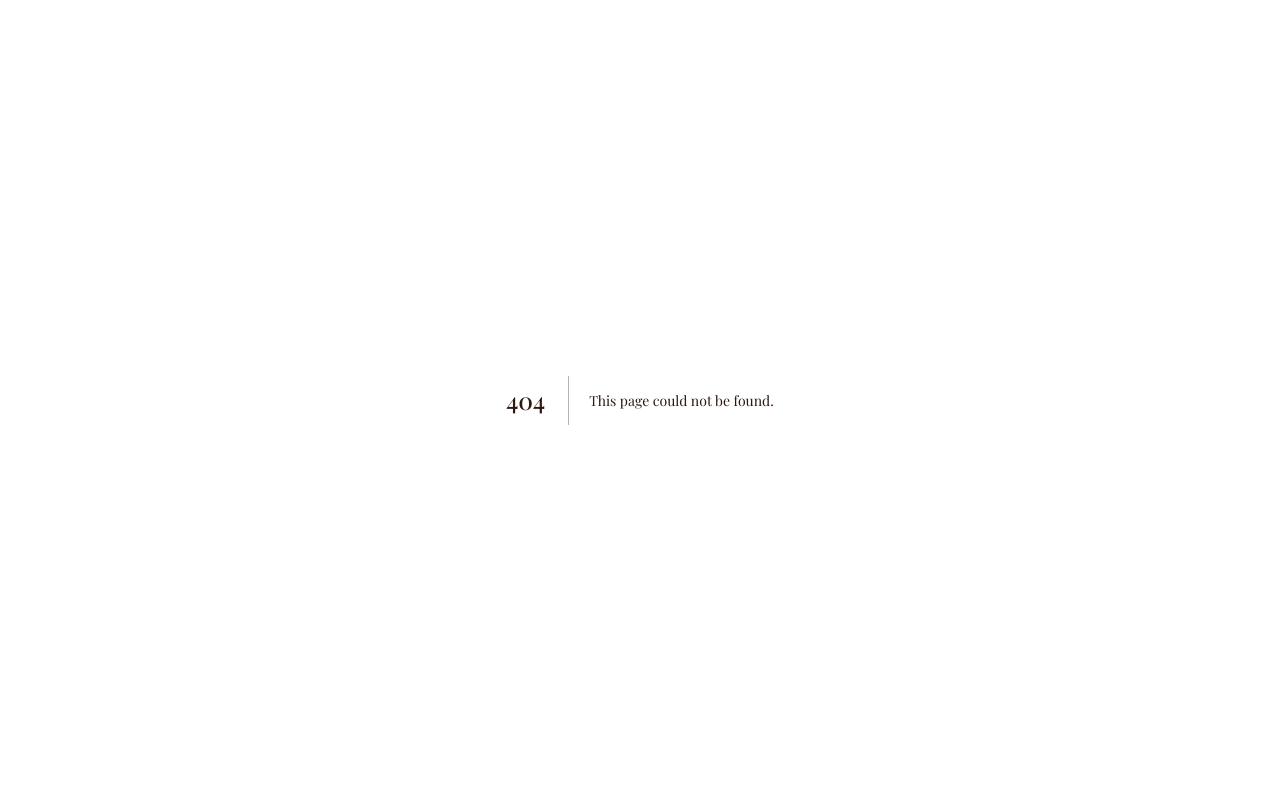
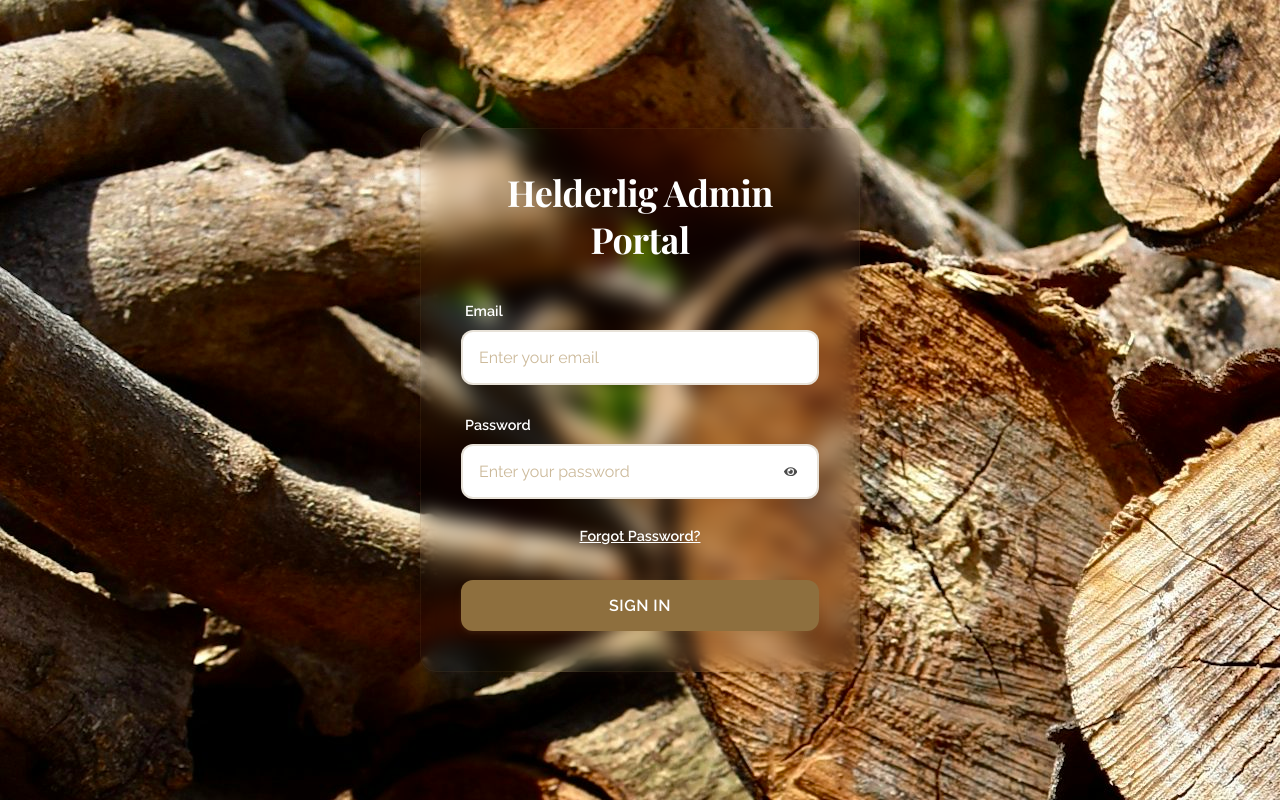
Before and after one commit to dinexh/Helderlig, a Next.js app in the folder my-app/: page /auth in a window 1280 px wide. Before the commit this address had no page. Built offline with nearby package versions, Linux system fonts and the light colour scheme; no server answers.

Commit message:
added auth

```diff
--- a/my-app/package.json
+++ b/my-app/package.json
@@ -9,10 +9,12 @@
     "lint": "next lint"
   },
   "dependencies": {
+    "firebase": "^11.1.0",
     "framer-motion": "^11.14.1",
     "next": "15.1.0",
     "react": "^19.0.0",
     "react-dom": "^19.0.0",
+    "react-hot-toast": "^2.4.1",
     "react-icons": "^5.4.0"
   },
   "devDependencies": {
--- /dev/null
+++ b/my-app/src/app/(pages)/auth/page.css
@@ -0,0 +1,203 @@
+.login-component {
+  display: flex;
+  align-items: center;
+  justify-content: center;
+  background-image: url('../../Assets/auth\ backgrounf.jpeg');
+  padding: 20px;
+  position: relative;
+  width: 100%;
+  height: 100vh;
+}
+
+.login-component-in {
+    width: 95%;
+    max-width: 440px;
+  padding: 40px;
+  border-radius: 16px;
+  box-shadow:
+    0 10px 30px rgba(44, 24, 16, 0.15),
+    0 2px 4px rgba(44, 24, 16, 0.1);
+  width: 100%;
+  max-width: 440px;
+  border: 1px solid rgba(142, 111, 62, 0.12);
+  backdrop-filter: blur(10px);
+  color: white;
+}
+
+.login-component-in-heading {
+  margin-bottom: 36px;
+  text-align: center;
+}
+
+.login-component-in-heading h1 {
+  margin: 0;
+  color: white;
+  font-size: 2.25rem;
+  font-family: 'Playfair Display', serif;
+  font-weight: 700;
+  letter-spacing: -0.5px;
+  margin-bottom: 12px;
+}
+
+.login-component-in-heading p {
+    color: white;
+  font-family: 'Raleway', sans-serif;
+  font-size: 0.95rem;
+  font-weight: 500;
+}
+
+.login-component-in-form {
+  display: flex;
+  flex-direction: column;
+}
+
+.login-form {
+  display: flex;
+  flex-direction: column;
+  gap: 28px;
+}
+
+.form-group {
+  display: flex;
+  flex-direction: column;
+  gap: 8px;
+}
+
+.form-group label {
+    color: white;
+  font-size: 0.9rem;
+  font-weight: 600;
+  font-family: 'Raleway', sans-serif;
+  margin-left: 4px;
+}
+
+.password-input-wrapper {
+  position: relative;
+  display: flex;
+  align-items: center;
+}
+
+.password-toggle {
+  position: absolute;
+  right: 14px;
+  background: none;
+  border: none;
+  color: black;
+  cursor: pointer;
+  padding: 8px;
+  display: flex;
+  align-items: center;
+  opacity: 0.7;
+  transition: all 0.2s ease;
+}
+
+.password-toggle:hover {
+  opacity: 1;
+  color: brown;
+}
+
+.form-group input {
+  padding: 16px;
+  border: 2px solid rgba(142, 111, 62, 0.2);
+  background: #FFFFFF;
+  border-radius: 12px;
+  font-size: 1rem;
+  transition: all 0.2s ease;
+  font-family: 'Raleway', sans-serif;
+  color: #2C1810;
+  width: 100%;
+}
+
+.form-group input:hover {
+  border-color: rgba(142, 111, 62, 0.3);
+}
+
+.form-group input:focus {
+  outline: none;
+  border-color: #8E6F3E;
+  background: white;
+  box-shadow: 0 0 0 4px rgba(142, 111, 62, 0.08);
+}
+
+.form-group input::placeholder {
+  color: #B69C6F;
+  opacity: 0.7;
+}
+.form-group-password {
+  display: flex;
+  justify-content: center;
+  align-items: center;
+}
+.forgot-password {
+  background: none;
+  border: none;
+  color: white;
+  font-size: 0.9rem;
+  cursor: pointer;
+  text-align: right;
+  font-family: 'Raleway', sans-serif;
+  font-weight: 600;
+  align-self: flex-end;
+  transition: all 0.2s ease;
+  text-decoration: underline;
+}
+
+.forgot-password:hover {
+  color: #8E6F3E;
+  transform: translateY(-1px);
+}
+
+.login-button {
+  background: #8E6F3E;
+  color: #FFFFFF;
+  border: none;
+  padding: 16px 24px;
+  border-radius: 12px;
+  font-size: 1rem;
+  font-weight: 600;
+  cursor: pointer;
+  transition: all 0.3s ease;
+  font-family: 'Raleway', sans-serif;
+  text-transform: uppercase;
+  letter-spacing: 0.5px;
+  box-shadow:
+    0 2px 4px rgba(142, 111, 62, 0.1),
+    0 4px 8px rgba(142, 111, 62, 0.1);
+  margin-top: 8px;
+}
+
+.login-button:hover {
+  background: #5C4827;
+  transform: translateY(-2px);
+  box-shadow:
+    0 4px 8px rgba(142, 111, 62, 0.15),
+    0 8px 16px rgba(142, 111, 62, 0.15);
+}
+
+.login-button:active {
+  transform: translateY(0);
+  box-shadow:
+    0 2px 4px rgba(142, 111, 62, 0.1);
+}
+
+.login-button:disabled {
+  background: #D4B483;
+  cursor: not-allowed;
+  transform: none;
+  box-shadow: none;
+  opacity: 0.7;
+}
+
+.error-message {
+  background: rgba(164, 92, 64, 0.08);
+  color: #A45C40;
+  padding: 16px;
+  border-radius: 12px;
+  font-size: 0.9rem;
+  margin-bottom: 24px;
+  border: 1px solid rgba(164, 92, 64, 0.2);
+  font-weight: 500;
+  display: flex;
+  align-items: center;
+  gap: 8px;
+}
--- /dev/null
+++ b/my-app/src/app/(pages)/auth/page.tsx
@@ -0,0 +1,117 @@
+'use client';
+
+import { useState } from 'react';
+import { auth } from '@/config/firebase';
+import { signInWithEmailAndPassword, sendPasswordResetEmail } from 'firebase/auth';
+import { useRouter } from 'next/navigation';
+import toast, { Toaster } from 'react-hot-toast';
+import { FaEye, FaEyeSlash } from 'react-icons/fa';
+import '../../globals.css';
+import './page.css';
+
+export default function LoginPage() {
+  const [email, setEmail] = useState('');
+  const [password, setPassword] = useState('');
+  const [error, setError] = useState('');
+  const [loading, setLoading] = useState(false);
+  const [showPassword, setShowPassword] = useState(false);
+  const router = useRouter();
+
+  const handleLogin = async (e: React.FormEvent) => {
+    e.preventDefault();
+    setLoading(true);
+    setError('');
+
+    try {
+      await signInWithEmailAndPassword(auth, email, password);
+      toast.success('Successfully logged in!');
+      router.push('/dashboard');
+    } catch (err: any) {
+      toast.error(err.message);
+      setError(err.message);
+    } finally {
+      setLoading(false);
+    }
+  };
+
+  const handleForgotPassword = async () => {
+    if (!email) {
+      toast.error('Please enter your email first');
+      setError('Please enter your email first');
+      return;
+    }
+
+    try {
+      await sendPasswordResetEmail(auth, email);
+      toast.success('Password reset email sent! Please check your inbox.');
+    } catch (err: any) {
+      toast.error(err.message);
+      setError(err.message);
+    }
+  };
+
+  return (
+    <div className="login-component">
+        <div className="login-component-in">
+            <Toaster position="top-right" />
+                <div className="login-component-in-heading">
+                    <h1>Helderlig Admin Portal</h1>
+                {error && <div className="error-message">{error}</div>}
+                </div>
+            <div className="login-component-in-form">
+                <form onSubmit={handleLogin} className="login-form">
+                    <div className="form-group">
+                        <label htmlFor="email">Email</label>
+                        <input
+                        type="email"
+                        id="email"
+                        value={email}
+                        onChange={(e) => setEmail(e.target.value)}
+                        placeholder="Enter your email"
+                        required
+                        />
+                    </div>
+
+                    <div className="form-group">
+                        <label htmlFor="password">Password</label>
+                        <div className="password-input-wrapper">
+                        <input
+                            type={showPassword ? "text" : "password"}
+                            id="password"
+                            value={password}
+                            onChange={(e) => setPassword(e.target.value)}
+                            placeholder="Enter your password"
+                            required
+                        />
+                        <button
+                            type="button"
+                            className="password-toggle"
+                            onClick={() => setShowPassword(!showPassword)}
+                        >
+                            {showPassword ? <FaEyeSlash /> : <FaEye />}
+                        </button>
+                    </div>
+                </div>
+                <div className="form-group-password">
+                <button
+                    type="button"
+                    className="forgot-password"
+                    onClick={handleForgotPassword}
+                >
+                    Forgot Password?
+                </button>
+                </div>
+                    <button
+                        type="submit"
+                        className="login-button"
+                    disabled={loading}
+                >
+                    {loading ? 'Signing in...' : 'Sign In'}
+                </button>
+
+            </form>
+        </div>
+    </div>
+    </div>
+  );
+}
--- /dev/null
+++ b/my-app/src/config/firebase.ts
@@ -0,0 +1,14 @@
+import { initializeApp } from "firebase/app";
+import { getAuth } from 'firebase/auth';
+
+const firebaseConfig = {
+  apiKey: process.env.NEXT_PUBLIC_FIREBASE_API_KEY,
+  authDomain: process.env.NEXT_PUBLIC_FIREBASE_AUTH_DOMAIN,
+  projectId: process.env.NEXT_PUBLIC_FIREBASE_PROJECT_ID,
+  storageBucket: process.env.NEXT_PUBLIC_FIREBASE_STORAGE_BUCKET,
+  messagingSenderId: process.env.NEXT_PUBLIC_FIREBASE_MESSAGING_SENDER_ID,
+  appId: process.env.NEXT_PUBLIC_FIREBASE_APP_ID,
+};
+
+const app = initializeApp(firebaseConfig);
+export const auth = getAuth(app);
```
Also changed, not shown: my-app/src/app/Assets/auth backgrounf.jpeg (added), 1 other file (tests, documents, lock files or other folders).
